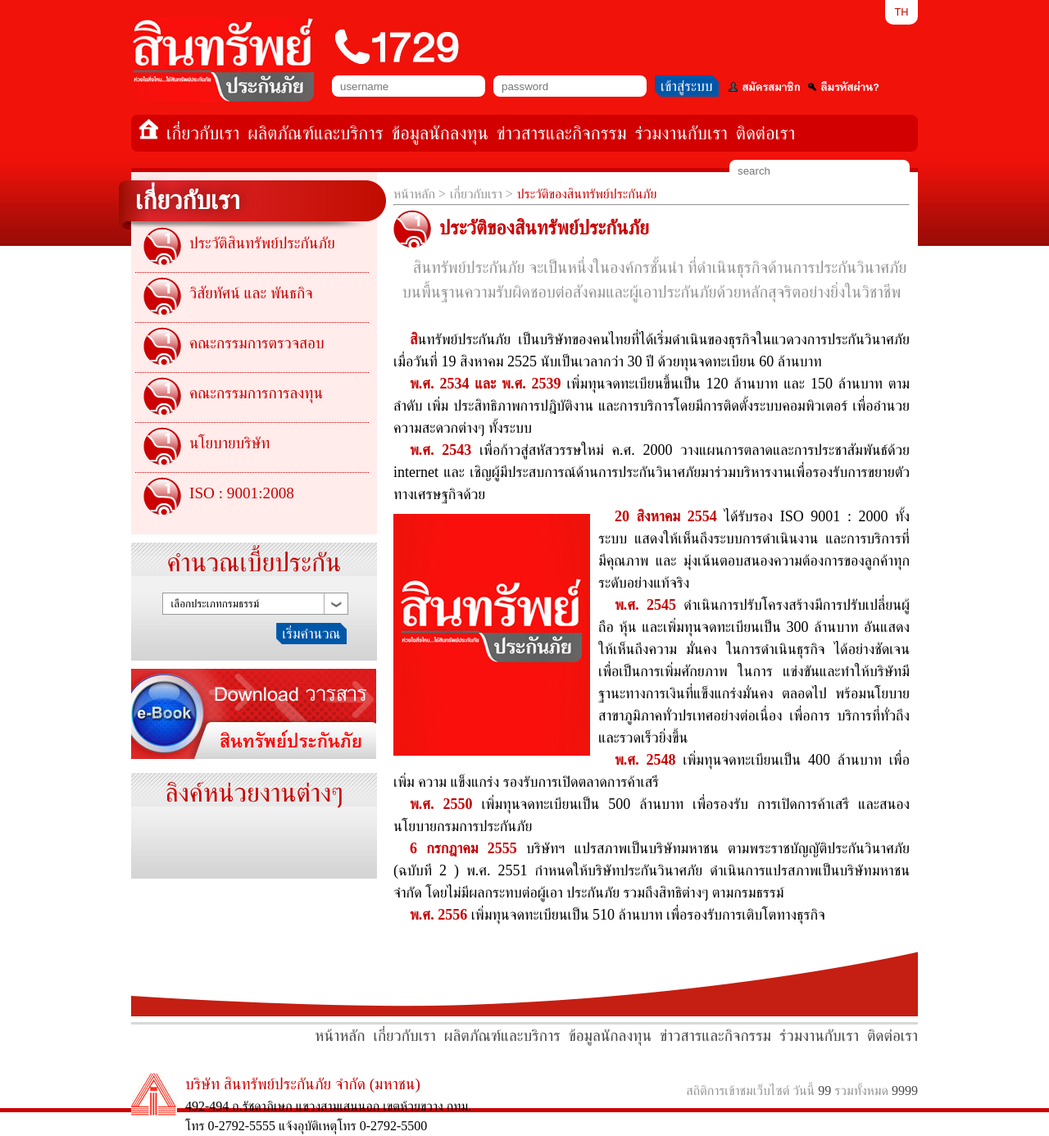
After one commit to tonyatonya/asset, a PHP site: page /aboutus.php in a window 1280 px wide. The commit adds this page. Shown: the whole page at 82% size. Run offline with PHP 8.4, Linux system fonts and the light colour scheme.

Commit message:
weekly update

```diff
--- /dev/null
+++ b/aboutus.php
@@ -0,0 +1,66 @@
+<?php require('init.php'); ?>
+<!DOCTYPE html>
+<html lang="">
+<head><?php require('inc_header.php'); ?></head>
+<body>
+<div class="wrapper otherpage contact">
+<div class="redbar"></div>
+<div class="content">
+	<section class="left-col">
+		<?php require('inc_aboutus-leftcol.php') ?>
+	</section>
+	<section class="right-col">
+		<div class="bread-nav">
+			<ul>
+				<li><a href="#">หน้าหลัก</a></li>
+				<li><a href="#">เกี่ยวกับเรา</a></li>
+				<li>ประวัติของสินทรัพย์ประกันภัย</li>
+			</ul>
+		</div>
+		<hr>
+		<div class="product-name">
+			<div class="ico"><img src="images/exampleicon.png" alt="exampleicon" width="46" height="46" /></div>
+			<h2>ประวัติของสินทรัพย์ประกันภัย</h2>
+		</div>
+		<p style="text-align:center; color:#949494; font-size:20px;">
+			สินทรัพย์ประกันภัย จะเป็นหนึ่งในองค์กรชั้นนำ ที่ดำเนินธุรกิจด้านการประกันวินาศภัย<br>
+บนพื้นฐานความรับผิดชอบต่อสังคมและผู้เอาประกันภัยด้วยหลักสุจริตอย่างยิ่งในวิชาชีพ
+		</p>
+		<div class="clear" style="height:30px;"></div>
+		<p>
+			<span class="hilight">สิ</span>นทรัพย์ประกันภัย เป็นบริษัทของคนไทยที่ได้เริ่มดำเนินของธุรกิจในแวดวงการประกันวินาศภัย เมื่อวันที่
+19 สิงหาคม 2525 นับเป็นเวลากว่า 30 ปี ด้วยทุนจดทะเบียน 60 ล้านบาท
+		</p>
+		<p>
+			<span class="hilight">พ.ศ. 2534 และ พ.ศ. 2539</span> เพิ่มทุนจดทะเบียนขึ้นเป็น 120 ล้านบาท และ 150 ล้านบาท ตามลำดับ เพิ่ม ประสิทธิภาพการปฎิบัติงาน และการบริการโดยมีการติดตั้งระบบคอมพิวเตอร์ เพื่ออำนวยความสะดวกต่างๆ ทั้งระบบ
+		</p>
+		<p>
+			<span class="hilight">พ.ศ. 2543</span> เพื่อก้าวสู่สหัสวรรษใหม่ ค.ศ. 2000 วางแผนการตลาดและการประชาสัมพันธ์ด้วย internet  และ เชิญผู้มีประสบการณ์ด้านการประกันวินาศภัยมาร่วมบริหารงานเพื่อรองรับการขยายตัวทางเศรษฐกิจด้วย
+		</p>
+		<div class="clear"></div>
+		<img src="images/aboutus-01.jpg" alt="aboutus-01" width="240" height="295" class="wrap-right">
+		<p>
+			<span class="hilight">20 สิงหาคม 2554</span> ได้รับรอง ISO  9001 : 2000 ทั้งระบบ แสดงให้เห็นถึงระบบการดำเนินงาน และการบริการที่มีคุณภาพ และ มุ่งเน้นตอบสนองความต้องการของลูกค้าทุกระดับอย่างแท้จริง
+		</p>
+		<p>
+			<span class="hilight">พ.ศ. 2545</span> ดำเนินการปรับโครงสร้างมีการปรับเปลี่ยนผู้ถือ หุ้น และเพิ่มทุนจดทะเบียนเป็น 300 ล้านบาท อันแสดงให้เห็นถึงความ มั่นคง ในการดำเนินธุรกิจ ได้อย่างชัดเจน เพื่อเป็นการเพิ่มศักยภาพ ในการ แข่งขันและทำให้บริษัทมีฐานะทางการเงินที่แข็งแกร่งมั่นคง ตลอดไป พร้อมนโยบายสาขาภูมิภาคทั่วปรเทศอย่างต่อเนื่อง เพื่อการ บริการที่ทั่วถึงและรวดเร็วยิ่งขึ้น
+		</p>
+		<p>
+			<span class="hilight">พ.ศ. 2548</span> เพิ่มทุนจดทะเบียนเป็น 400 ล้านบาท เพื่อเพิ่ม ความ แข็งแกร่ง รองรับการเปิดตลาดการค้าเสรี
+		</p>
+		<div class="clear"></div>
+		<p>
+			<span class="hilight">พ.ศ. 2550</span> เพิ่มทุนจดทะเบียนเป็น 500 ล้านบาท เพื่อรองรับ การเปิดการค้าเสรี และสนองนโยบายกรมการประกันภัย
+		</p>
+		<p>
+			<span class="hilight">6 กรกฎาคม 2555</span> บริษัทฯ แปรสภาพเป็นบริษัทมหาชน ตามพระราชบัญญัติประกันวินาศภัย (ฉบับที 2 ) พ.ศ. 2551 กำหนดให้บริษัทประกันวินาศภัย ดำเนินการแปรสภาพเป็นบริษัทมหาชนจำกัด โดยไม่มีผลกระทบต่อผู้เอา ประกันภัย รวมถึงสิทธิต่างๆ ตามกรมธรรม์
+		</p>
+		<p>
+			<span class="hilight">พ.ศ. 2556</span> เพิ่มทุนจดทะเบียนเป็น 510 ล้านบาท เพื่อรองรับการเติบโตทางธุรกิจ
+		</p>
+	</section>
+</div>
+</div>
+<?php require('inc_footer.php'); ?>
+</body>
+</html>
--- a/css/layout.css
+++ b/css/layout.css
@@ -33,6 +33,22 @@ a{
 }
 a:hover{
 	text-decoration: underline;
+}
+p{
+	text-indent: 20px;
+	text-align: justify;
+	font-size: 18px;
+}
+p span.hilight{
+	color: #c50000;
+	font-weight: bold;
+}
+img.wrap-right{
+	float: left;
+	display: inline;
+	margin-right: 10px;
+	margin-top: 10px;
+	margin-bottom: 10px;
 }
 .clear:after{
 	content: "";
@@ -1137,7 +1153,6 @@ footer .stat span{
 	padding-right: 10px;
 	text-align: right;
 }
-
 .tb-member input[type="text"],.tb-member input[type="password"],tb-member input[type="date"],.tb-member input[type="radio"],.tb-member select{
 	display: inline;
 	float: left;
--- /dev/null
+++ b/inc_aboutus-leftcol.php
@@ -0,0 +1,24 @@
+<div class="category-menu">
+	<div class="title"><h2>เกี่ยวกับเรา</h2></div>
+	<!-- <div class="title"><img src="images/contact-title.png" alt="product-title" width="326" height="62" /></div> -->
+	<ul>
+		<li><a href="#"><div class="ico"><img src="images/exampleicon.png" alt="exampleicon" width="46" height="46" /></div><div>ประวัติสินทรัพย์ประกันภัย</div></a></li>
+		<li><a href="#"><div class="ico"><img src="images/exampleicon.png" alt="exampleicon" width="46" height="46" /></div><div>วิสัยทัศน์ และ พันธกิจ</div></a></li>
+		<li><a href="#"><div class="ico"><img src="images/exampleicon.png" alt="exampleicon" width="46" height="46" /></div><div>คณะกรรมการตรวจสอบ</div></a></li>
+		<li><a href="#"><div class="ico"><img src="images/exampleicon.png" alt="exampleicon" width="46" height="46" /></div><div>คณะกรรมการการลงทุน</div></a></li>
+		<li><a href="#"><div class="ico"><img src="images/exampleicon.png" alt="exampleicon" width="46" height="46" /></div><div>นโยบายบริษัท</div></a></li>
+		<li><a href="#"><div class="ico"><img src="images/exampleicon.png" alt="exampleicon" width="46" height="46" /></div><div>ISO : 9001:2008</div></a></li>
+	</ul>
+</div>
+<?php require('inc_calculatebanner.php'); ?>
+<div class="left-banner">
+			<a href="#">
+				<img src="images/ebookbanner.jpg" alt="ebookbanner" width="299" height="110">
+			</a>
+		</div>
+<div class="service-box">
+			<div class="service-title">ลิงค์หน่วยงานต่างๆ</div>
+			<div class="service-body">
+
+			</div>
+		</div>
--- a/inc_header.php
+++ b/inc_header.php
@@ -58,9 +58,10 @@
 					<div class="submenu">
 						<ul>
 							<li><a href="#">ประวัติสินทรัพย์ประกันภัย</a></li>
-							<li><a href="#">วิสัยทัศน์ และความมุ่งมั่น</a></li>
-							<li><a href="#">คณะกรรมการบริษัท</a></li>
-							<li><a href="#">คณะผู้บริหาร</a></li>
+							<li><a href="#">วิสัยทัศน์ และพันธกิจ</a></li>
+							<li><a href="#">คณะกรรมการตรวจสอบ</a></li>
+							<li><a href="#">คณะกรรมการการลงทุน</a></li>
+							<li><a href="#">นโยบายบริษัท</a></li>
 							<li><a href="#">ISO : 9001:2008</a></li>
 						</ul>
 					</div>
@@ -69,24 +70,36 @@
 				<li class="mainmenu"><a href="#">ข้อมูลนักลงทุน</a>
 					<div class="submenu">
 						<ul>
-							<li><a href="#">ประวัติสินทรัพย์ประกันภัย</a></li>
-							<li><a href="#">วิสัยทัศน์ และความมุ่งมั่น</a></li>
-							<li><a href="#">คณะกรรมการบริษัท</a></li>
-							<li><a href="#">คณะผู้บริหาร</a></li>
-							<li><a href="#">ISO : 9001:2008</a></li>
+							<li><a href="#">รายงานประจำปี</a></li>
+							<li><a href="#">ฐานะทางการเงินและผลการดำเนินงาน</a></li>
 						</ul>
 					</div>
 				</li>
 				<li class="mainmenu"><a href="news.php">ข่าวสารและกิจกรรม</a></li>
-				<li class="mainmenu"><a href="career-list.php">ร่วมงานกับเรา</a></li>
-				<li class="mainmenu"><a href="contactus-head.php">ติดต่อเรา</a></li>
+				<li class="mainmenu"><a href="career-list.php">ร่วมงานกับเรา</a>
+					<div class="submenu">
+						<ul>
+							<li><a href="career-list.php">ตำแหน่งงานว่าง</a></li>
+							<li><a href="career-form.php">สมัครงานออนไลน์</a></li>
+						</ul>
+					</div>
+				</li>
+				<li class="mainmenu"><a href="#">ติดต่อเรา</a>
+					<div class="submenu">
+						<ul>
+							<li><a href="contactus-head.php">ที่อยู่และการติดต่อ</a></li>
+							<li><a href="complain.php">ข้อเสนอแนะ</a></li>
+							<li><a href="faq.php">FAQ</a></li>
+						</ul>
+					</div>
+				</li>
 			</ul>
 			<div class="input-holder round">
 				<input  type="text" placeholder="search">
 			</div>
 			<script type="text/javascript">
 				$(document).ready(function(){
-					$(".mainmenu > a").click(function(e){
+					$(".mainmenu > a").click(function(){
 						var subMenu = $(this).parent().find(".submenu");
 							if($(subMenu).hasClass("opened")){
 								$(".submenu.opened").slideUp().removeClass("opened");
@@ -95,7 +108,7 @@
 								$(".submenu.opened").slideUp().removeClass("opened");
 								$(subMenu).slideToggle().addClass("opened");
 							}
-							e.preventDefault();
+
 					})
 				})
 			</script>
```
Also changed, not shown: faq-more.php (+5 -5 lines), faq-result.php (+5 -5 lines), faq.php (+4 -4 lines), images/aboutus-01.jpg (added).
